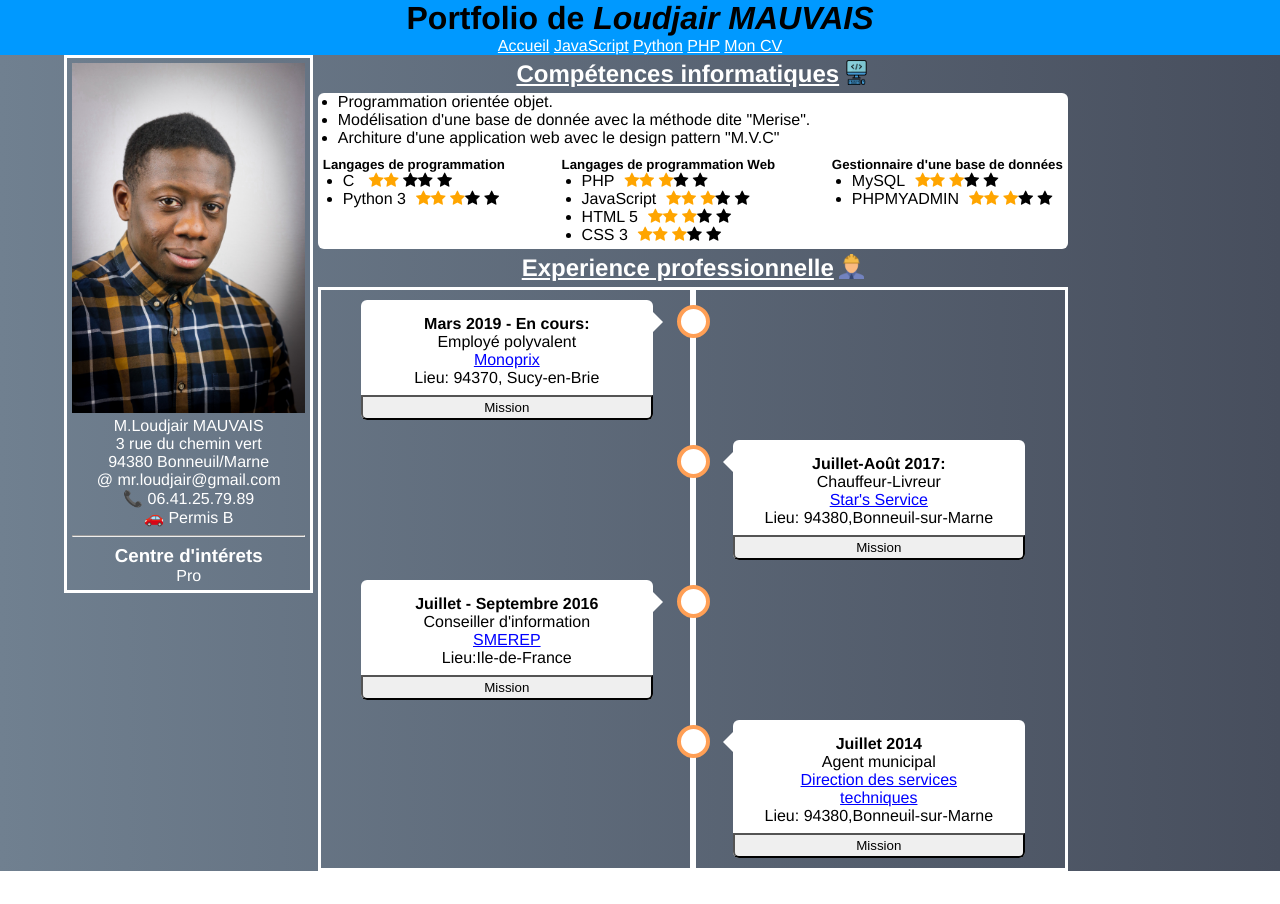
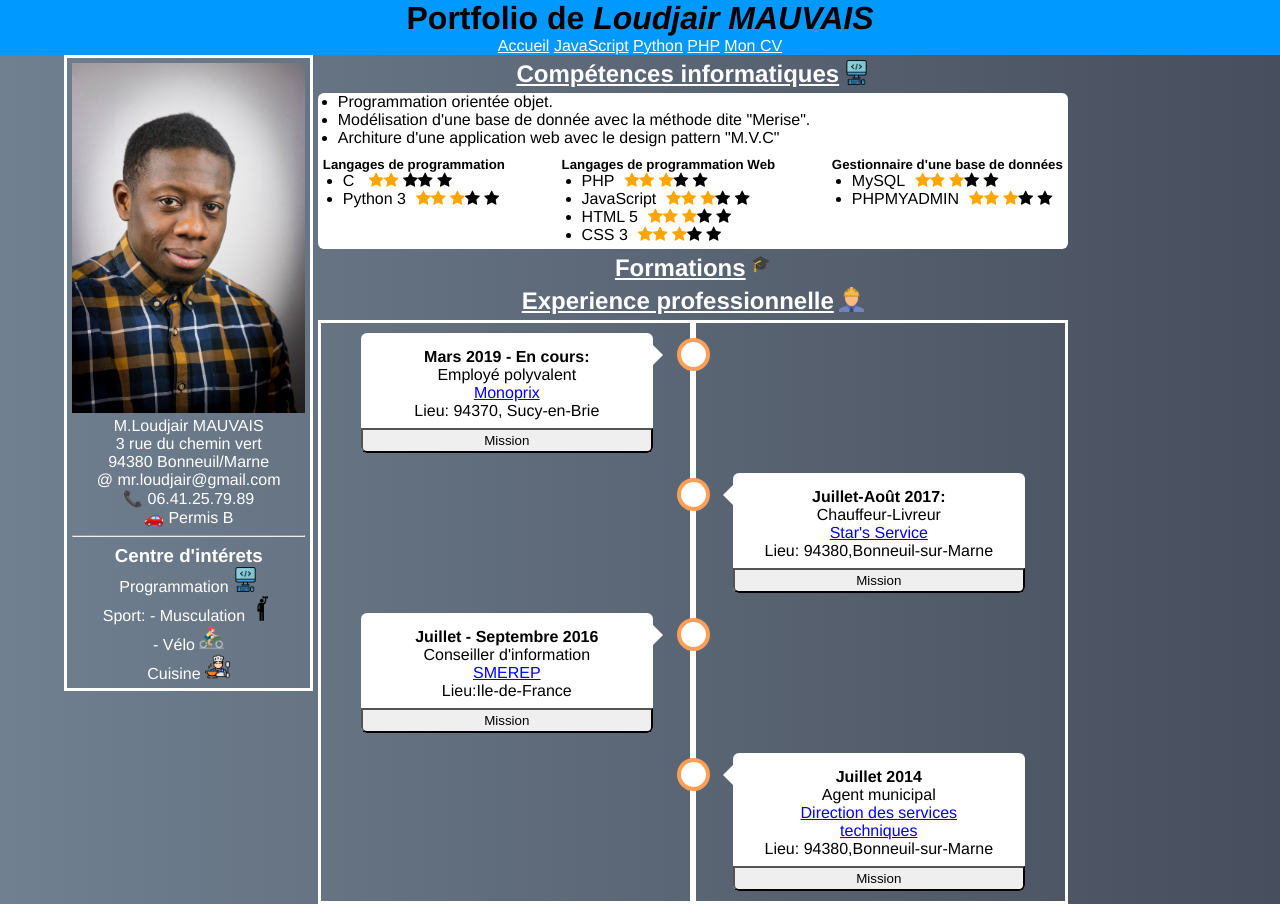
Before and after one commit to loudjair/loudjair.github.io, a plain HTML site: page cv.html in a window 1280 px wide. Before the commit the page ends 871 px from the top, so only its background shows below. Drawn offline with Linux system fonts and the light colour scheme.

Commit message:
mise a jour

```diff
--- a/css/cv.css
+++ b/css/cv.css
@@ -91,9 +91,13 @@ div#competence{
 	background-color: white;
 	border-radius:6px;
 }
-img.logo_section{
-	height: 25px;
+img.logo_section,.icon_section{
+	height:25px;
 	margin-left:5px;
+}
+
+#interet{
+	height:25px;
 }
 
 section.newSection {
--- a/cv.html
+++ b/cv.html
@@ -31,7 +31,14 @@
       </p>
       <hr>
       <h3>Centre d'intérets</h3>
-      <p>Pro</p>
+      <p>Programmation <img style="height: 25px" src="images/web.png" alt="coding"></p>
+      <p>Sport:
+          - Musculation <img style="height: 25px" src="images/workout.png" alt="workout"><br>
+          - Vélo <img style="height: 25px"  src="images/biking.png" alt="biking"><br>
+      </p>
+      <p>
+        Cuisine <img style="height: 25px" src="images/cooking.png" alt="cooking">
+      </p>
     </div>
       <!-- Parcour professionnel, Formations et compétences -->
       <div id="parcour_formation">
@@ -39,7 +46,7 @@
         <section class="newSection">
             <h1 class="titre_section">Compétences informatiques</h1>
             <img class="logo_section" src="images/web.png" alt="web">
-          </section>
+        </section>
         <div id="competence">
           <ul>
             <li>Programmation orientée objet.</li>
@@ -89,7 +96,9 @@
             </div>
           </div>
         </div>
-        <!-- Formations -->
+        <section class="newSection">
+            <h1 class="titre_section">Formations</h1><span class="icon_section"> &#127891;</span>
+        </section>
         <div>
         </div>
         <!-- Experience professionnelle  -->
```
